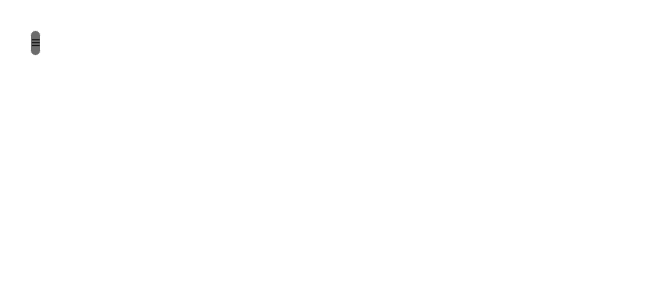
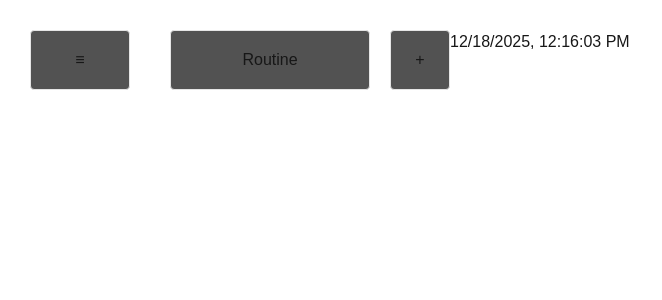
Before and after one commit to hevandrohelio/MyJournal-App, a Next.js app in the folder myjournal/: page / in a window 1280 px wide. Shown: the top 300 px of the page, without its empty margins (0-662 px from the left). Built offline with nearby package versions, Linux system fonts and the light colour scheme.

Commit message:
Routine Button
Added routine button. None of the buttons are doing what they're supposed to yet. CSS with Tailwind

```diff
--- a/myjournal/src/app/globals.css
+++ b/myjournal/src/app/globals.css
@@ -25,14 +25,3 @@ body {
   font-family: Arial, Helvetica, sans-serif;
   padding: 30px;
 }
-
-
-
-.navButton{
-  width: 82;
-  height: 52;
-  background-color: #6C6C6C;
-  border: #ffffff solid 1px;
-  border-radius: 10px;
-  font-size: px;
-}
--- a/myjournal/src/app/layout.tsx
+++ b/myjournal/src/app/layout.tsx
@@ -8,7 +8,7 @@ export default function RootLayout({
   children: React.ReactNode;
 }>) {
   return (
-    <html lang="en">
+    <html lang="pt-br">
       <body
         className={`antialiased`}
       >
--- a/myjournal/src/app/page.tsx
+++ b/myjournal/src/app/page.tsx
@@ -1,13 +1,24 @@
 'use client'
 export default function Home() {
   function navButton() {
-    console.log("Teste");
+    console.log("NavButton");
 
   }
+  function viewRoutines(){
+    console.log("ViewRoutine")
+  }
+  function createRoutine(){
+    console.log("CreateRoutine");
+
+  }
+  let date = new Date();
   return (
     <section>
-      <div>
-        <nav><button onClick={navButton} className="navButton">≡</button></nav>
+      <div className="flex flex-row">
+        <nav><button onClick={navButton} className="navButton bg-neutral-600 w-25 h-15 rounded-sm border-1 border-neutral-200 hover:bg-neutral-700">≡</button>
+        <button onClick={viewRoutines} className="viewRoutinesButton h-15 w-50 bg-neutral-600 rounded-sm ml-10 border-1 border-neutral-200 hover:bg-neutral-700">Routine</button>
+        <button onClick={createRoutine} className="createRoutineButton h-15 w-15 bg-neutral-600 rounded-sm ml-5 border-1 border-neutral-200 hover:bg-neutral-700">+</button></nav>
+        <h1 className="text-center">{date.toLocaleString()}</h1>
       </div>
     </section>
   );
```
Also changed, not shown: 1 other file (tests, documents, lock files or other folders).
